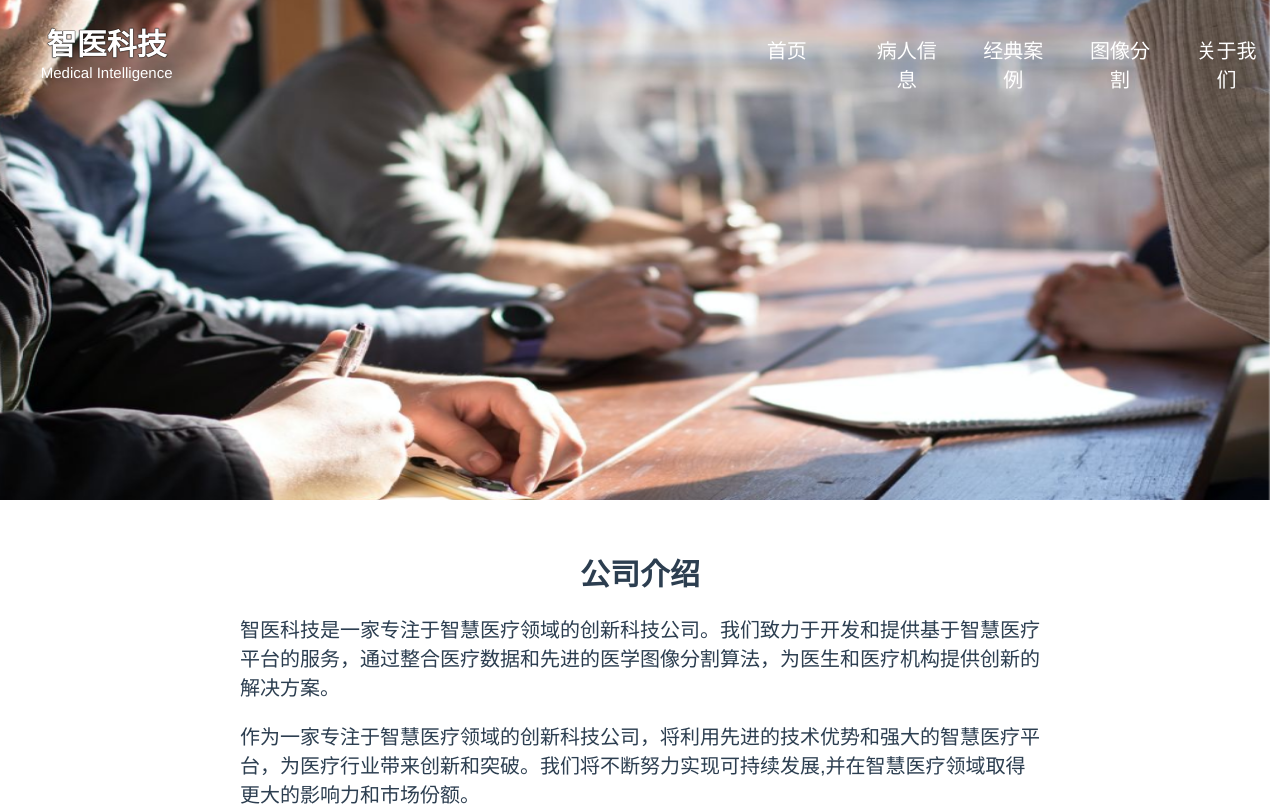
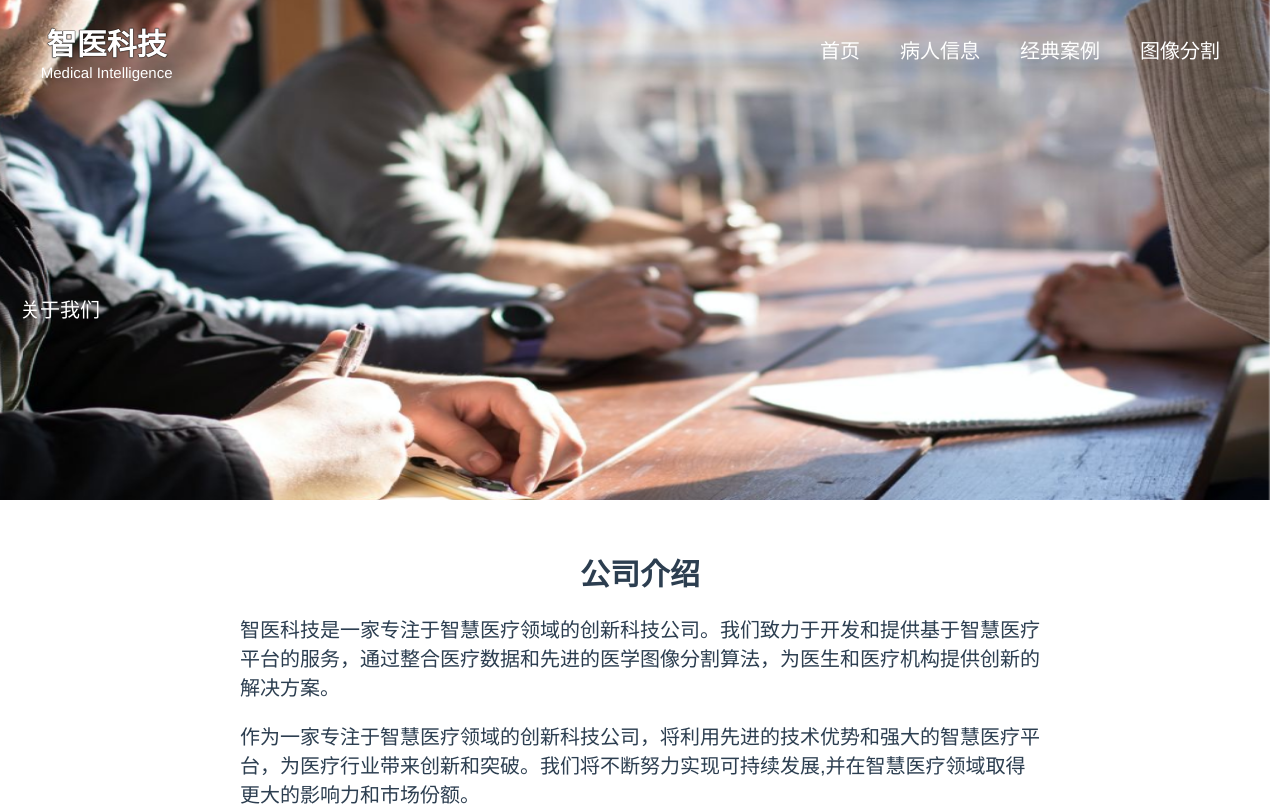
Before and after one commit to wangcham/2023_medical_image_seg, a Vue app: page /AboutView in a window 1280 px wide. Shown: the top 806 px of the page. Built offline with nearby package versions, Linux system fonts and the light colour scheme.

Commit message:
修复关于页bug

```diff
--- a/src/views/AboutView.vue
+++ b/src/views/AboutView.vue
@@ -7,13 +7,13 @@
         </div>
         <div class="ep-bg-purple eng">Medical Intelligence</div>
       </el-col>
-      <el-col :span="10"></el-col>
-      <el-col :span="2">
+      <el-col :span="11"></el-col>
+      <el-col :span="1.5">
         <div class="grid-content ep-bg-purple nav" @click="navigateToHome">
           首页
         </div>
       </el-col>
-      <el-col :span="2">
+      <el-col :span="1.5">
         <div
           class="grid-content ep-bg-purple nav"
           @click="navigateToPatientInfo"
@@ -21,7 +21,7 @@
           病人信息
         </div>
       </el-col>
-      <el-col :span="2">
+      <el-col :span="1.5">
         <div
           class="grid-content ep-bg-purple nav"
           @click="navigateToClassicalCase"
@@ -29,12 +29,12 @@
           经典案例
         </div>
       </el-col>
-      <el-col :span="2">
+      <el-col :span="1.5">
         <div class="grid-content ep-bg-purple nav" @click="navigateToImageCut">
           图像分割
         </div>
       </el-col>
-      <el-col :span="2">
+      <el-col :span="1.5">
         <div class="grid-content ep-bg-purple nav" @click="navigateToAboutView">
           关于我们
         </div>
```
